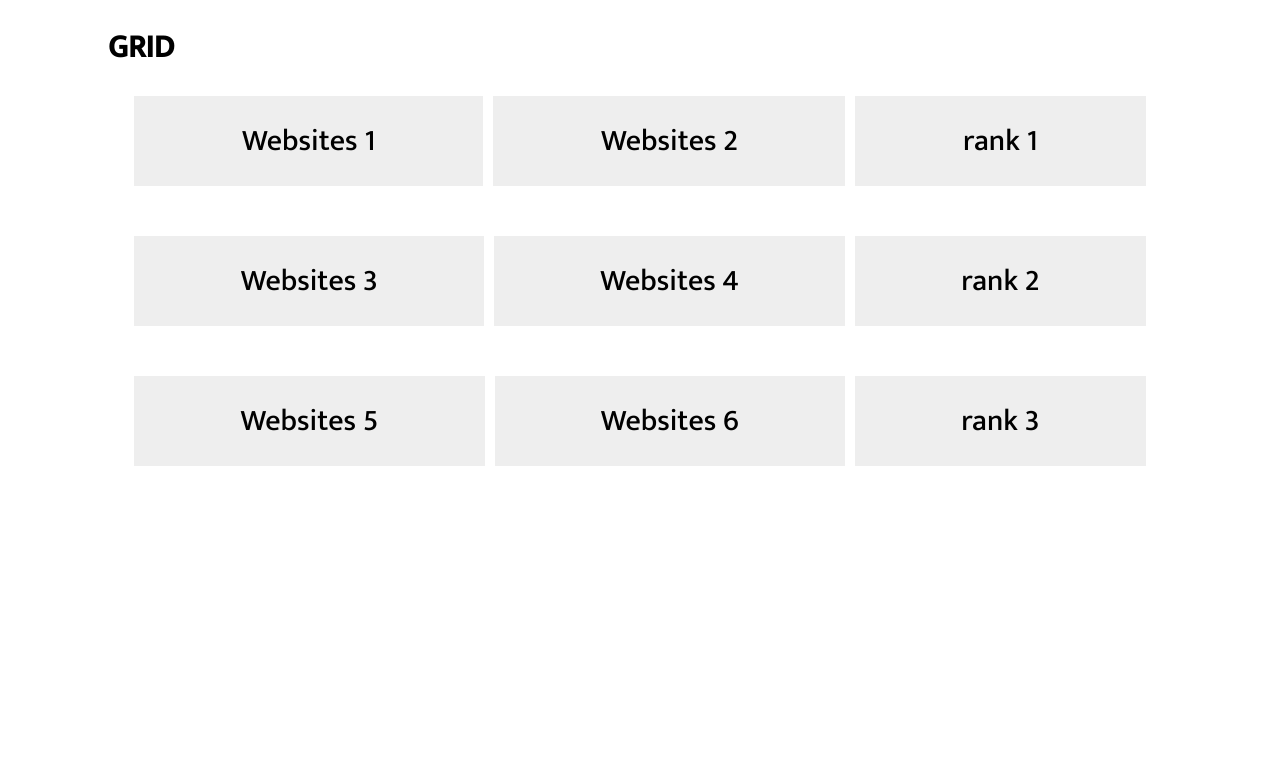
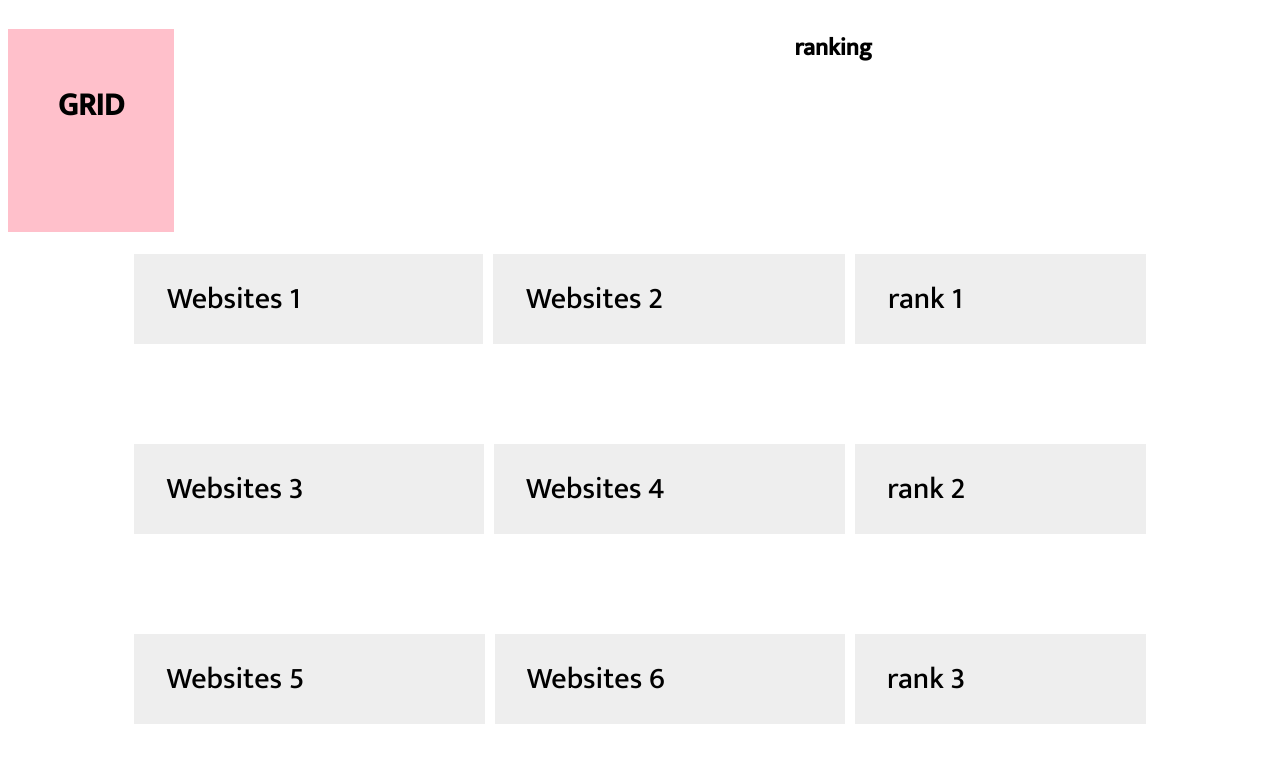
Before and after one commit to UbaidRussell/GRID, a plain HTML site: page index.html in a window 1280 px wide. Drawn offline with Linux system fonts and the light colour scheme.

Commit message:
Worked on ranking styled header 🔧

```diff
--- a/index.html
+++ b/index.html
@@ -12,24 +12,25 @@
 </head>
 <body>
 <h1 class="header">GRID</h1>
+<h2 class="ranking">ranking</h2>
 
 <div class="main-container">
     <div class="container-one">
-    <div class="container one box one">Websites 1 </div>
-    <div class="container one box two">Websites 2 </div>
-    <div class="container one ranking one">rank 1 </div>
+    <div class="container-one box-one">Websites 1 </div>
+    <div class="container-one box-two">Websites 2 </div>
+    <div class="container-one ranking-one">rank 1 </div>
     </div>
 
     <div class="container-two">
-    <div class="container two box one">Websites 3 </div>
-    <div class="container two box two">Websites 4 </div>
-    <div class="container two ranking two">rank 2 </div>
+    <div class="container-two box-one">Websites 3 </div>
+    <div class="container-two box-two">Websites 4 </div>
+    <div class="container-two ranking-two">rank 2 </div>
     </div>
 
     <div class="container-three">
-    <div class="container three box one">Websites 5 </div>
-    <div class="container three box two">Websites 6 </div>
-    <div class="container three ranking three">rank 3 </div>
+    <div class="container-three box-one">Websites 5 </div>
+    <div class="container-three box-two">Websites 6 </div>
+    <div class="container-three ranking-three">rank 3 </div>
     </div>
 
 </div>
--- a/style.css
+++ b/style.css
@@ -2,8 +2,19 @@ body{
     font-family: 'Mukta', sans-serif;
 }
 .header{
-    margin-left:100px;
+    padding-left:100px;
+    display: inline-block;
+    padding:50px;
+    padding-bottom: 100px;
+    background-color: pink;
 }
+.ranking{
+    margin-right: 400px;
+    display: inline-block;
+    float: right;
+}
+
+
 .main-container{
     width: 80%;
     margin: 0 auto;
```
